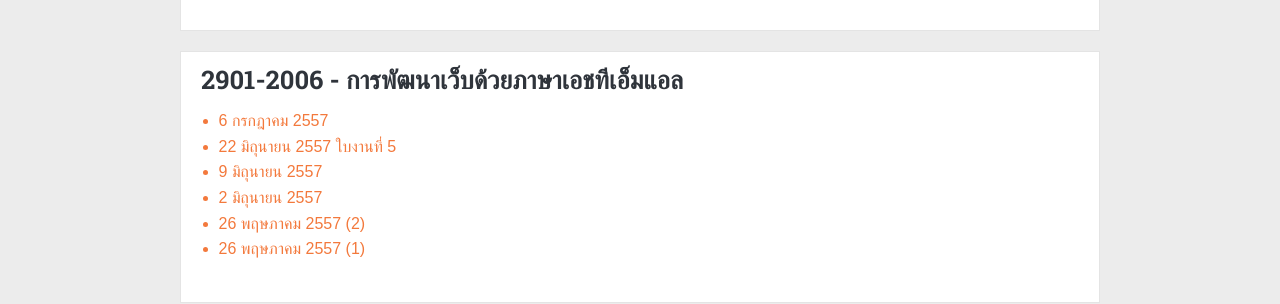
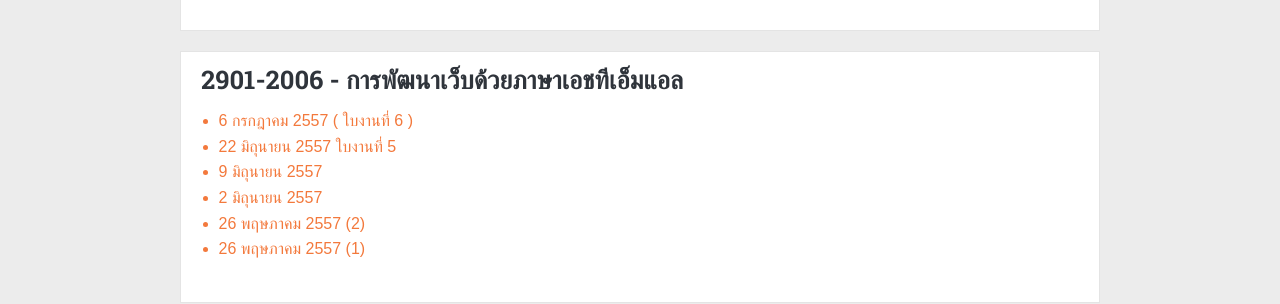
Before and after one commit to ichaiwut/ichaiwut.github.io, a Jekyll site: the page built from slides/diploma.html, in a window 1280 px wide. Shown: the part 994-1298 px from the top of the page. Built offline with Jekyll 4.4.1, drawn with Linux system fonts in a browser that asks for light colours; Markdown is read by kramdown in place of the engine named in the settings.

Commit message:
Added work sheet

```diff
--- a/slides/diploma.html
+++ b/slides/diploma.html
@@ -70,6 +70,7 @@
 				<ul>
 					<li>
 						<a href="https://www.dropbox.com/s/2a5308r1rc3wfcc/2901-2006_06-07-14.pdf" target="_blank">6 กรกฎาคม 2557</a>
+						( <a href="https://www.dropbox.com/s/bbpf3hoq0dgx4zq/%E0%B9%83%E0%B8%9A%E0%B8%87%E0%B8%B2%E0%B8%99%E0%B8%97%E0%B8%B5%E0%B9%88%206.docx" title="ใบงานที่ 6"> ใบงานที่ 6 </a>)
 					</li>
 					<li>
 						<a href="https://www.dropbox.com/s/a2f4oasodpkvk4n/2901-2006_22-06-14.pdf" target="_blank">22 มิถุนายน 2557</a>
```
